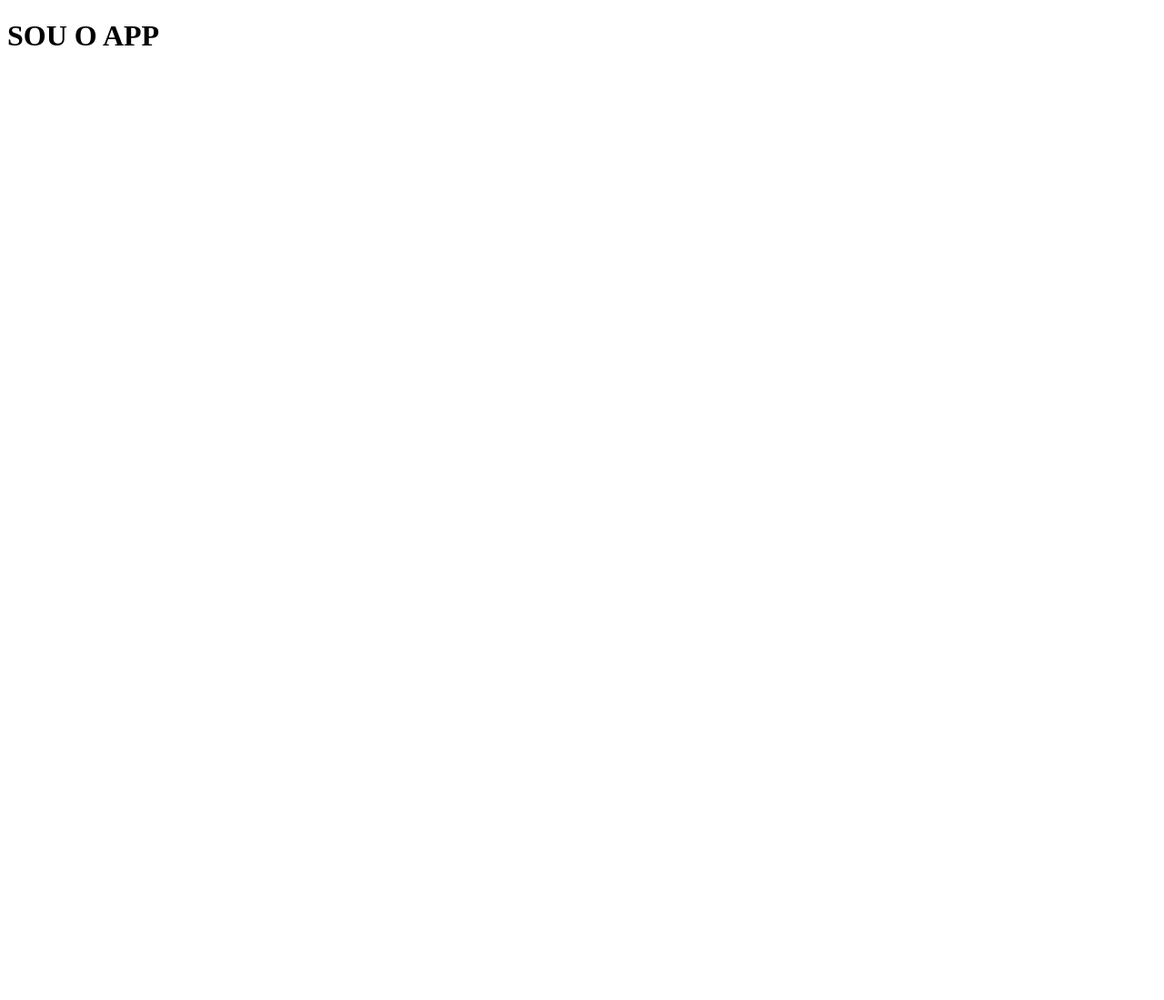
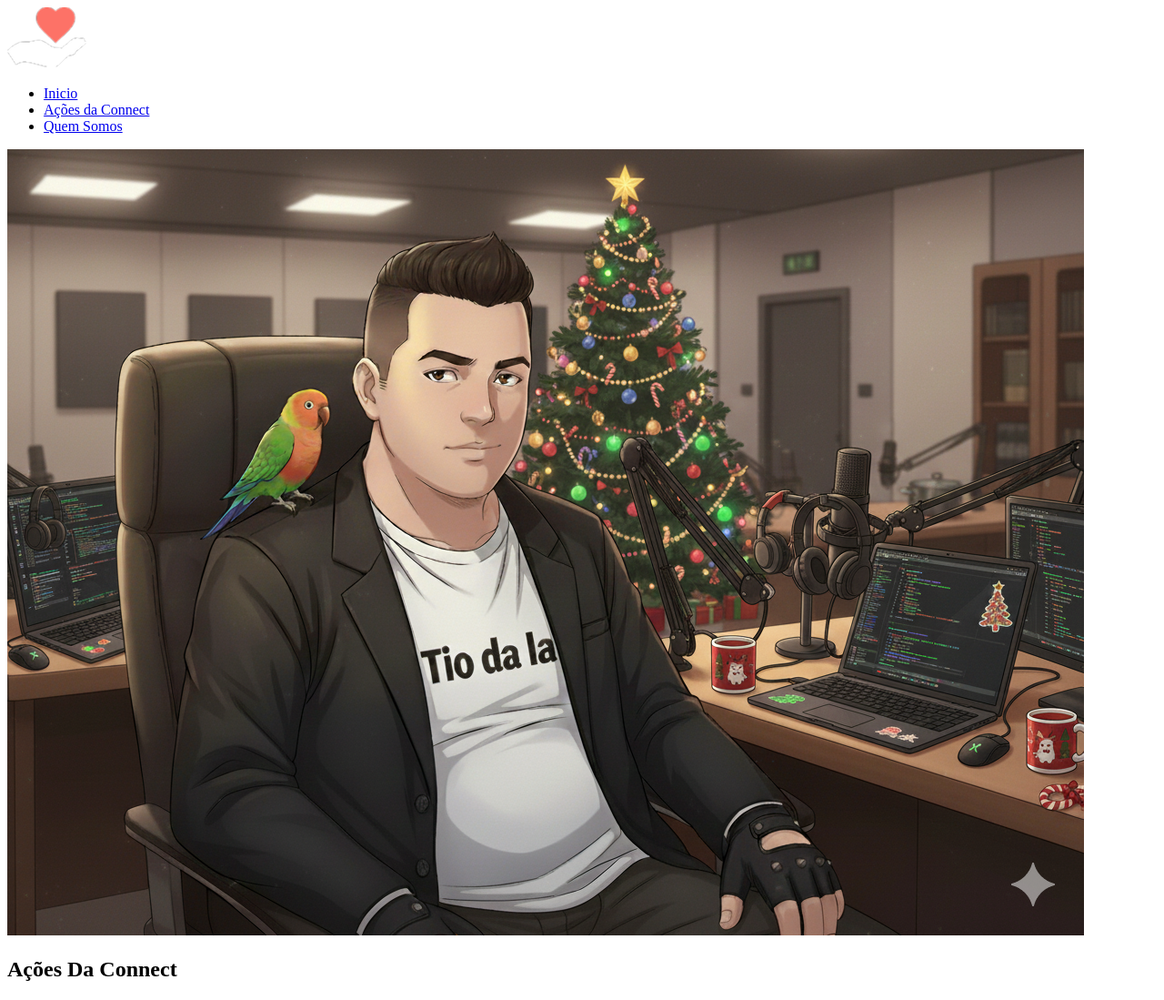
Before and after one commit to LordNecoReal/DesafioFinalConnectOswaldo, a React (Vite) app: page /acoesDaConnect in a window 1280 px wide. Shown: the whole page at 91% size. Before the commit the page ends 800 px from the top, so only its background shows below. Built offline with nearby package versions, Linux system fonts and the light colour scheme.

Commit message:
Imagem perfil adicionada e atualizações JSX

```diff
--- a/src/App.jsx
+++ b/src/App.jsx
@@ -1,8 +1,10 @@
+import NavBar from "./components/NavBar/NavBar"
+
 function App() {
-  return(
-  <>
-  <h1> SOU O APP</h1>
-  </>
+  return (
+    <>
+      <NavBar />
+    </>
   )
 }
 
--- a/src/components/AcoesDaConnect/AcoesDaConnect.jsx
+++ b/src/components/AcoesDaConnect/AcoesDaConnect.jsx
@@ -1,9 +1,9 @@
-function AcoesDaConnect (){
-return(
-    <>
+function AcoesDaConnect() {
+    return (
+        <>
+            <h2>Ações Da Connect</h2>
+        </>
+    )
+}
 
-    </>
-)
-
-}
 export default AcoesDaConnect
--- a/src/components/Inicio/Inicio.jsx
+++ b/src/components/Inicio/Inicio.jsx
@@ -1,9 +1,9 @@
-function Inicio (){
-return(
-    <>
+function Inicio(){
+    return(
+        <>
+        <h2>Inicio</h2>
+        </>
+    )
+}
 
-    </>
-)
-
-}
 export default Inicio
--- a/src/components/NavBar/NavBar.jsx
+++ b/src/components/NavBar/NavBar.jsx
@@ -1,28 +1,48 @@
 import { BrowserRouter, Routes, Route, Link } from "react-router-dom"
+
 // Import dos componentes
-import Inicio from "../Inicio/inicio"
+import Inicio from '../Inicio/Inicio'
 import AcoesDaConnect from '../AcoesDaConnect/AcoesDaConnect'
 import QuemSomos from '../QuemSomos/QuemSomos'
 import Perfil from '../Perfil/Perfil'
+
 //Importar Imagens
 import Logo from '../../assets/logo.png'
-import ImgPerfil from '../../assets/perfil.jpg'
-function NavBar(){
-    return(
-        <>
+import ImgPerfil from '../../assets/perfil.png'
+
+function NavBar() {
+    return (
+        <BrowserRouter>
             <nav>
-                <img src={Logo} alt="" />
+                <Link to='/'>
+                    <img src={Logo} alt="Logo do projeto" />
+                </Link>
+
                 <ul>
-                    <li>Inicio</li>
-                    <li>Ações da Connect</li>
-                    <li>Quem Somos</li>
+                    <li>
+                        <Link to='/'>Inicio</Link>
+                    </li>
+                    <li>
+                        <Link to='/acoesDaConnect'>Ações da Connect</Link>
+                    </li>
+                    <li>
+                        <Link to='/quemSomos'>Quem Somos</Link>
+                    </li>
                 </ul>
-                <img src={ImgPerfil} alt="" />
+
+                <Link to='/perfil'>
+                    <img src={ImgPerfil} alt="Foto de perfil" />
+                </Link>
             </nav>
-        </>
+
+            <Routes>
+                <Route path='/' element={<Inicio />} />
+                <Route path='/acoesDaConnect' element={<AcoesDaConnect />} />
+                <Route path='/quemSomos' element={<QuemSomos />} />
+                <Route path='/perfil' element={<Perfil />} />
+            </Routes>
+        </BrowserRouter>
     )
+}
 
-
-
-}
 export default NavBar
--- a/src/components/Perfil/Perfil.jsx
+++ b/src/components/Perfil/Perfil.jsx
@@ -1,9 +1,9 @@
-function Perfil (){
-return(
-    <>
+function Perfil() {
+    return (
+        <>
+            <h2>Perfil</h2>
+        </>
+    )
+}
 
-    </>
-)
-
-}
 export default Perfil
--- a/src/components/QuemSomos/QuemSomos.jsx
+++ b/src/components/QuemSomos/QuemSomos.jsx
@@ -1,9 +1,9 @@
-function QuemSomos (){
-return(
-    <>
+function QuemSomos() {
+    return (
+        <>
+            <h2>Quem Somos</h2>
+        </>
+    )
+}
 
-    </>
-)
-
-}
 export default QuemSomos
```
Also changed, not shown: src/components/Footer/Footer.jsx (+7 -7 lines), src/assets/perfil.png (added).
